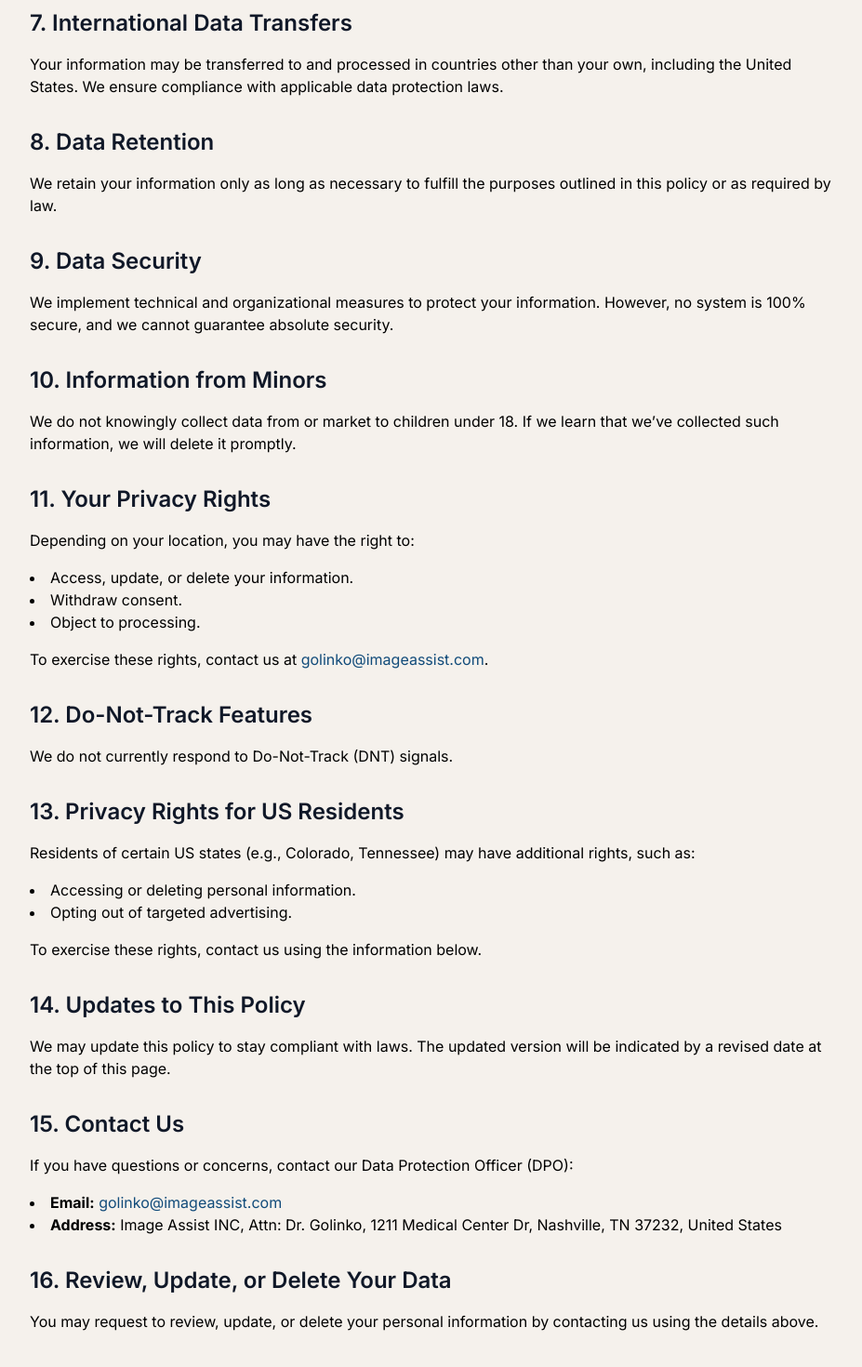
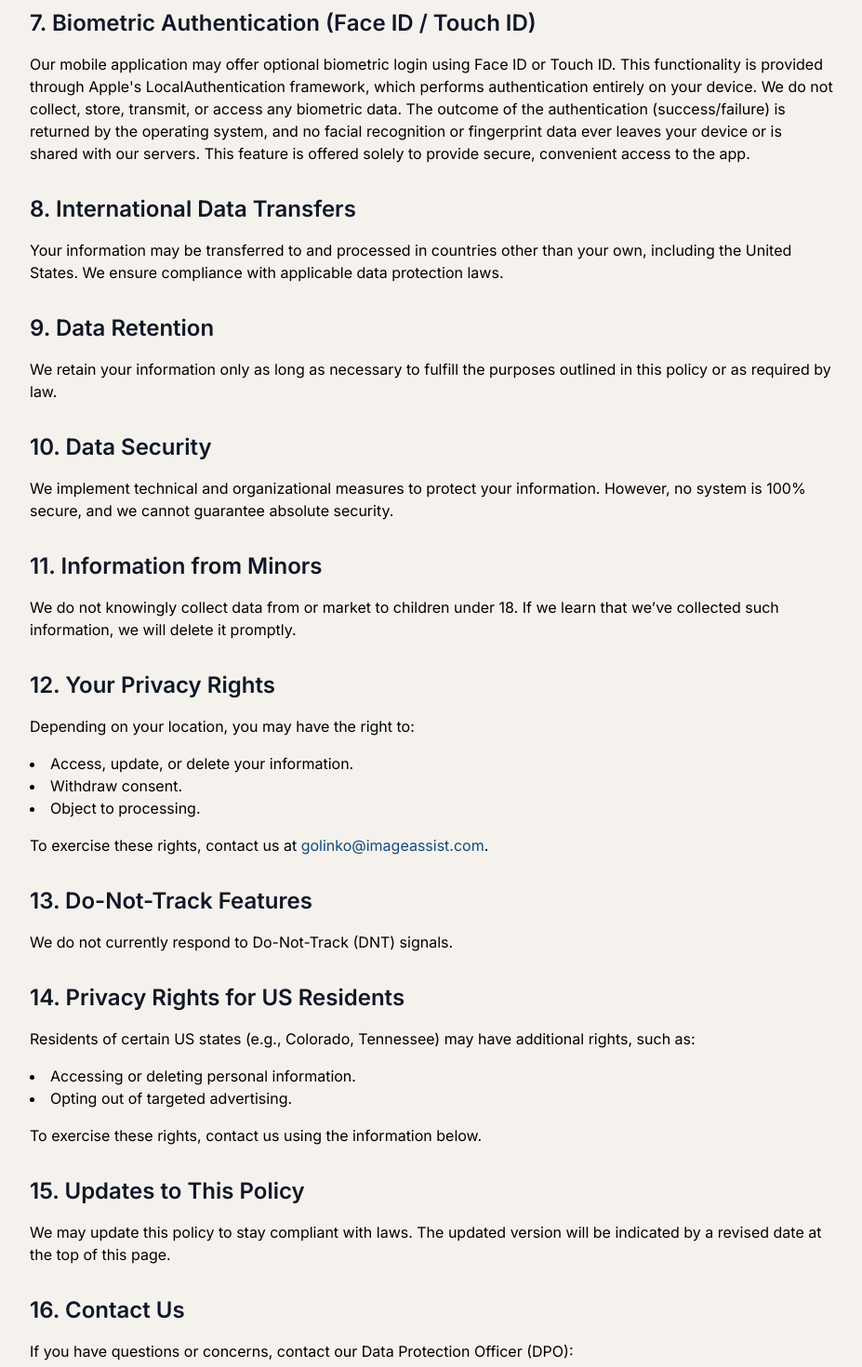
Before and after one commit to Ali-Zaraket/MKTG, a React (Vite) app: page /privacy-policy in a window 1280 px wide. Shown: the part 2200-3670 px from the top of the page at 93% size, without its empty margins (176-1103 px from the left). Built offline with nearby package versions, Linux system fonts and the light colour scheme.

Commit message:
added section to policy

```diff
--- a/src/components/layouts/header.tsx
+++ b/src/components/layouts/header.tsx
@@ -2,6 +2,7 @@ import Wrapper from "./wrapper";
 
 import NavLink from "../ui/nav-link";
 import Button from "../ui/button";
+import { Link } from "react-router-dom";
 
 // function MobileNavIcon({ open }: { open: boolean }) {
 //   return (
@@ -139,9 +140,13 @@ function RightSection() {
         title="Log in"
         className="items-center justify-center !hidden sm:!flex"
       />
-      <Button variant="solid" color="primary" href="https://app.imageassist.com/#/login" className="!text-neutral">
+      <Link
+        target="_blank"
+        to="https://app.imageassist.com/#/login"
+        className="group cursor-pointer inline-flex items-center justify-center rounded-full py-2 px-6 text-sm font-semibold focus:outline-none focus-visible:outline-2 focus-visible:outline-offset-2 bg-primary text-white hover:bg-primary/90 hover:text-white active:bg-primary/90 active:text-white focus-visible:outline-primary disabled:pointer-events-none !text-neutral"
+      >
         Get Started
-      </Button>
+      </Link>
     </div>
   );
 }
--- a/src/pages/privacy-policy.tsx
+++ b/src/pages/privacy-policy.tsx
@@ -165,7 +165,21 @@ export default function PrivacyPolicy() {
         </section>
 
         <section className="mb-8">
-          <h2 className="text-2xl font-semibold text-gray-900 mb-4">7. International Data Transfers</h2>
+          <h2 className="text-2xl font-semibold text-gray-900 mb-4">
+            7. Biometric Authentication (Face ID / Touch ID)
+          </h2>
+          <p className="mb-4">
+            Our mobile application may offer optional biometric login using Face ID or Touch ID. This functionality is
+            provided through Apple's LocalAuthentication framework, which performs authentication entirely on your
+            device. We do not collect, store, transmit, or access any biometric data. The outcome of the authentication
+            (success/failure) is returned by the operating system, and no facial recognition or fingerprint data ever
+            leaves your device or is shared with our servers. This feature is offered solely to provide secure,
+            convenient access to the app.
+          </p>
+        </section>
+
+        <section className="mb-8">
+          <h2 className="text-2xl font-semibold text-gray-900 mb-4">8. International Data Transfers</h2>
           <p className="mb-4">
             Your information may be transferred to and processed in countries other than your own, including the United
             States. We ensure compliance with applicable data protection laws.
@@ -173,7 +187,7 @@ export default function PrivacyPolicy() {
         </section>
 
         <section className="mb-8">
-          <h2 className="text-2xl font-semibold text-gray-900 mb-4">8. Data Retention</h2>
+          <h2 className="text-2xl font-semibold text-gray-900 mb-4">9. Data Retention</h2>
           <p className="mb-4">
             We retain your information only as long as necessary to fulfill the purposes outlined in this policy or as
             required by law.
@@ -181,7 +195,7 @@ export default function PrivacyPolicy() {
         </section>
 
         <section className="mb-8">
-          <h2 className="text-2xl font-semibold text-gray-900 mb-4">9. Data Security</h2>
+          <h2 className="text-2xl font-semibold text-gray-900 mb-4">10. Data Security</h2>
           <p className="mb-4">
             We implement technical and organizational measures to protect your information. However, no system is 100%
             secure, and we cannot guarantee absolute security.
@@ -189,7 +203,7 @@ export default function PrivacyPolicy() {
         </section>
 
         <section className="mb-8">
-          <h2 className="text-2xl font-semibold text-gray-900 mb-4">10. Information from Minors</h2>
+          <h2 className="text-2xl font-semibold text-gray-900 mb-4">11. Information from Minors</h2>
           <p className="mb-4">
             We do not knowingly collect data from or market to children under 18. If we learn that we’ve collected such
             information, we will delete it promptly.
@@ -197,7 +211,7 @@ export default function PrivacyPolicy() {
         </section>
 
         <section className="mb-8">
-          <h2 className="text-2xl font-semibold text-gray-900 mb-4">11. Your Privacy Rights</h2>
+          <h2 className="text-2xl font-semibold text-gray-900 mb-4">12. Your Privacy Rights</h2>
           <p className="mb-4">Depending on your location, you may have the right to:</p>
           <ul className="list-disc list-inside mb-4">
             <li>Access, update, or delete your information.</li>
@@ -214,12 +228,12 @@ export default function PrivacyPolicy() {
         </section>
 
         <section className="mb-8">
-          <h2 className="text-2xl font-semibold text-gray-900 mb-4">12. Do-Not-Track Features</h2>
+          <h2 className="text-2xl font-semibold text-gray-900 mb-4">13. Do-Not-Track Features</h2>
           <p className="mb-4">We do not currently respond to Do-Not-Track (DNT) signals.</p>
         </section>
 
         <section className="mb-8">
-          <h2 className="text-2xl font-semibold text-gray-900 mb-4">13. Privacy Rights for US Residents</h2>
+          <h2 className="text-2xl font-semibold text-gray-900 mb-4">14. Privacy Rights for US Residents</h2>
           <p className="mb-4">
             Residents of certain US states (e.g., Colorado, Tennessee) may have additional rights, such as:
           </p>
@@ -231,7 +245,7 @@ export default function PrivacyPolicy() {
         </section>
 
         <section className="mb-8">
-          <h2 className="text-2xl font-semibold text-gray-900 mb-4">14. Updates to This Policy</h2>
+          <h2 className="text-2xl font-semibold text-gray-900 mb-4">15. Updates to This Policy</h2>
           <p className="mb-4">
             We may update this policy to stay compliant with laws. The updated version will be indicated by a revised
             date at the top of this page.
@@ -239,7 +253,7 @@ export default function PrivacyPolicy() {
         </section>
 
         <section className="mb-8">
-          <h2 className="text-2xl font-semibold text-gray-900 mb-4">15. Contact Us</h2>
+          <h2 className="text-2xl font-semibold text-gray-900 mb-4">16. Contact Us</h2>
           <p className="mb-4">If you have questions or concerns, contact our Data Protection Officer (DPO):</p>
           <ul className="list-disc list-inside mb-4">
             <li>
@@ -256,7 +270,7 @@ export default function PrivacyPolicy() {
         </section>
 
         <section className="mb-8">
-          <h2 className="text-2xl font-semibold text-gray-900 mb-4">16. Review, Update, or Delete Your Data</h2>
+          <h2 className="text-2xl font-semibold text-gray-900 mb-4">17. Review, Update, or Delete Your Data</h2>
           <p className="mb-4">
             You may request to review, update, or delete your personal information by contacting us using the details
             above.
```
